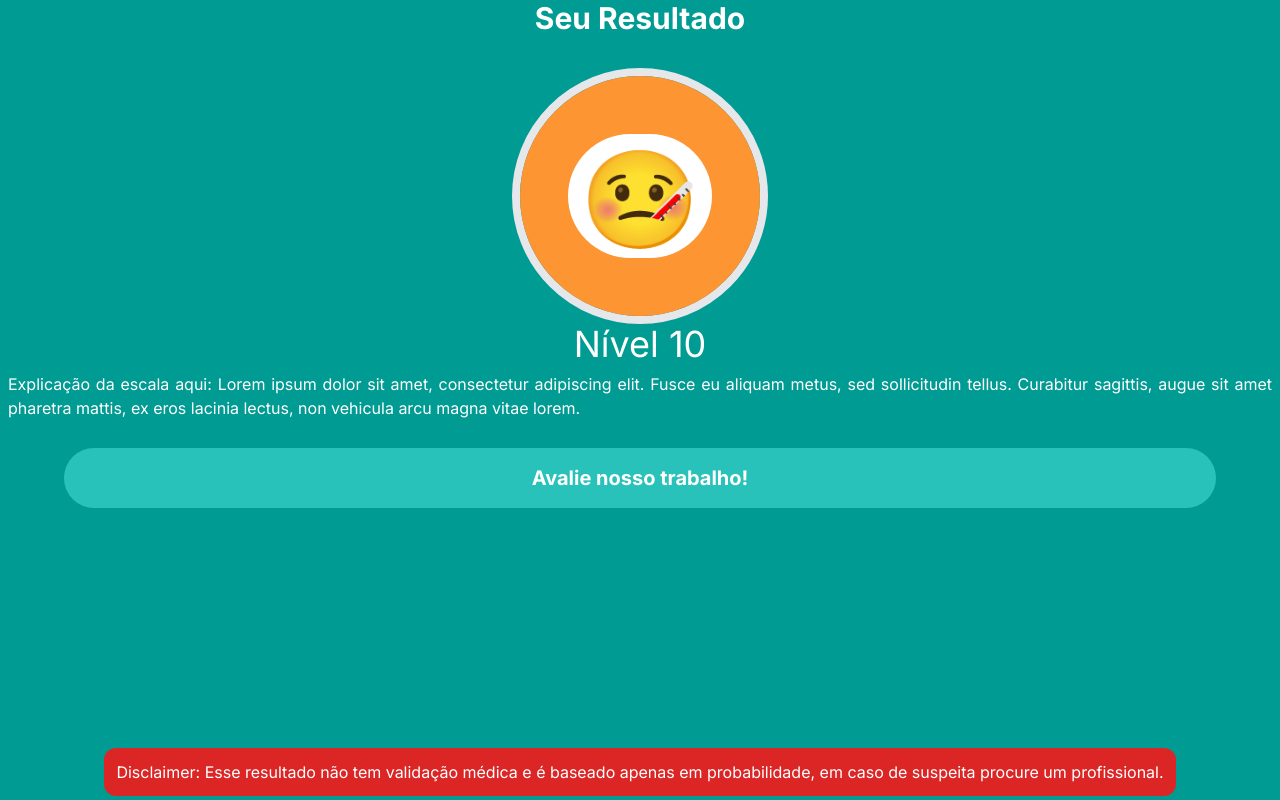
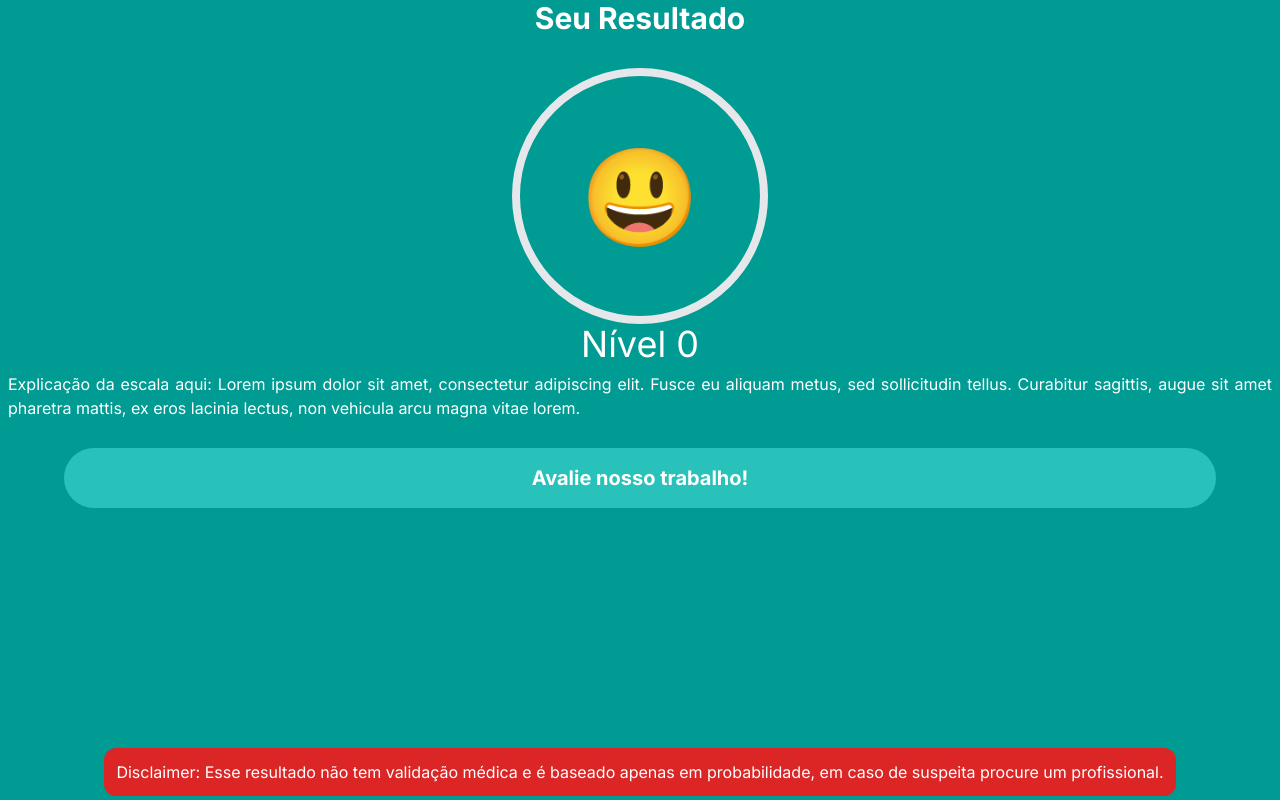
Before and after one commit to heitorlimamorei/survey-burnout-front-end, a Next.js app: page /quiz/results in a window 1280 px wide. Built offline with nearby package versions, Linux system fonts and the light colour scheme.

Commit message:
feat and fix: fixing front-end paddings bugs and add reslt sending to result page

```diff
--- a/src/app/quiz/page.tsx
+++ b/src/app/quiz/page.tsx
@@ -41,7 +41,7 @@ export default function Quiz() {
     <div className="h-full w-full flex flex-col items-center justify-center">
       <ProgressBar questions={questions} />
       <motion.div
-        className="mt-6 h-[45%] py-5 rounded-xl my-2 w-[95%] bg-[#E7E7E7]"
+        className="h-[50%] py-5 rounded-xl my-2 w-[95%] bg-[#E7E7E7]"
         initial={{ opacity: 0, y: -20 }}
         animate={{ opacity: 1, y: 0 }}
         transition={{
@@ -52,7 +52,7 @@ export default function Quiz() {
           restDelta: 0.001,
         }}>
         <motion.h1
-          className="text-center p-2 text-3xl font-bold"
+          className="text-center p-2 text-xl font-bold"
           initial={{ opacity: 0, y: -20 }}
           animate={{ opacity: 1, y: 0 }}
           transition={{
@@ -87,7 +87,7 @@ export default function Quiz() {
         </ul>
       </motion.div>
       <motion.div
-        className="h-[55%] text-white p-3 pl-4"
+        className="h-[45%] text-white p-3 pl-4"
         initial={{ opacity: 0, x: -100 }}
         animate={{ opacity: 1, x: 0 }}
         transition={{ duration: 1.5 }}>
--- a/src/app/quiz/results/page.tsx
+++ b/src/app/quiz/results/page.tsx
@@ -1,8 +1,20 @@
 'use client';
+import table from '@/data/probability-table';
 import { motion } from 'framer-motion';
+import _ from 'lodash';
+import { useSearchParams } from 'next/navigation';
 
 export default function Results() {
-  const scale = 10;
+  const searchParams = useSearchParams();
+
+  const getScale = () => {
+    const quizResult = parseFloat(searchParams.get('qr'));
+    console.log(table);
+    const index = _.findIndex(table, (c) => c == quizResult) + 1;
+    return index;
+  };
+
+  const scale = getScale();
   function getBgClass(scale: number): string {
     const colors = [
       'bg-[#0292cf]',
@@ -40,7 +52,7 @@ export default function Results() {
             animate={{ scale: 1 }}
             transition={{ type: 'linear', duration: 1 }}>
             <motion.div
-              className="w-fit h-fit bg-white rounded-full pt-4 pb-3 px-3 text-center"
+              className="rounded-full text-center"
               initial={{ opacity: 0 }}
               animate={{ opacity: 1 }}
               transition={{ delay: 1.5 }}>
--- a/src/components/Checkout.tsx
+++ b/src/components/Checkout.tsx
@@ -11,15 +11,15 @@ const Checkout = ({ questions }: { questions: INormalizedQuestionProps[] }) => {
   const router = useRouter();
 
   const handleGoToResults = async (): Promise<void> => {
-    const status = await sendSurvey();
+    const { status, result } = await sendSurvey();
     if (status !== 200) return;
-    router.push('/quiz/results');
+    router.push(`/quiz/results?qr=${result}`);
   };
 
   const getResult = (): number => {
     let result = questions[0].answer;
     questions.forEach((c, i) => (i > 0 ? (result = result * c.answer) : null));
-    return result * 0.18;
+    return parseFloat(result.toFixed(6));
   };
 
   const sendSurvey = async () => {
@@ -37,7 +37,7 @@ const Checkout = ({ questions }: { questions: INormalizedQuestionProps[] }) => {
         answers: answers,
       }
     );
-    return resp.status;
+    return { status: resp.status, result };
   };
 
   return (
--- a/src/data/probability-table.ts
+++ b/src/data/probability-table.ts
@@ -5,6 +5,10 @@ interface NormalizedQuestionOption {
   opt0: number;
   opt1: number;
 }
+
+const roundListNumbers = (collection: number[], n: number): number[] => {
+  return collection.map((c) => parseFloat(c.toFixed(n)));
+};
 
 const normalizeQuestionsOptions = (): NormalizedQuestionOption[] => {
   return questions.map((question) => {
@@ -31,7 +35,7 @@ function tableGenerator(opts: NormalizedQuestionOption[]): number[] {
     result.push(opts[0].opt0 * cValue);
     result.push(opts[0].opt1 * cValue);
   }
-  return result.map((c) => c * 0.18); // appling the large number theorem
+  return roundListNumbers(result, 6);
 }
 
 const table = _.sortBy(tableGenerator(optionsList), (a) => a);
```
